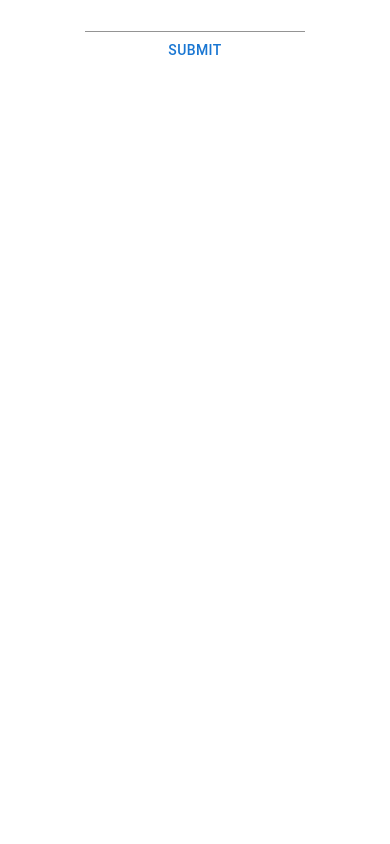
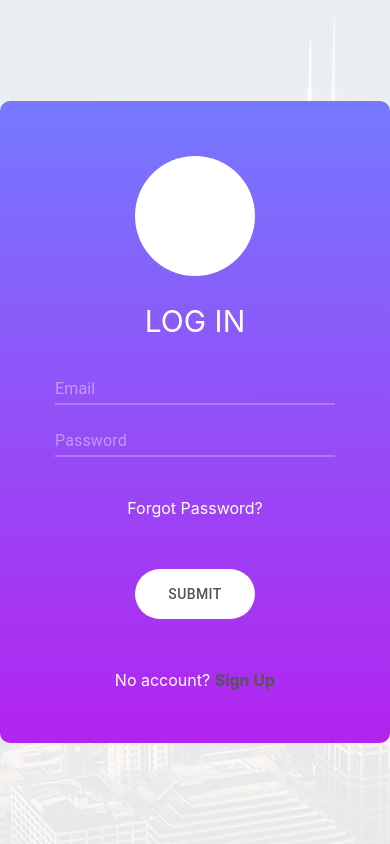
Before and after one commit to Zeinab1/task-managment, a React (Create React App) app: page / in a window 390 px wide. Built offline with nearby package versions, Linux system fonts and the light colour scheme.

Commit message:
login design is completed with responsive

```diff
--- a/package.json
+++ b/package.json
@@ -40,6 +40,7 @@
     "@emotion/styled": "^11.6.0",
     "@hookform/resolvers": "^2.8.3",
     "@mui/material": "^5.2.1",
+    "@mui/styles": "^5.2.2",
     "react-hook-form": "^7.20.4",
     "yup": "^0.32.11"
   }
--- a/public/index.html
+++ b/public/index.html
@@ -10,6 +10,10 @@
       content="Web site created using create-react-app"
     />
     <link rel="apple-touch-icon" href="%PUBLIC_URL%/logo192.png" />
+    <!-- font icon -->
+    <link rel="stylesheet" href="https://cdnjs.cloudflare.com/ajax/libs/material-design-iconic-font/2.2.0/css/material-design-iconic-font.min.css">
+
+    <link rel="stylesheet" href="https://cdnjs.cloudflare.com/ajax/libs/font-awesome/4.7.0/css/font-awesome.min.css">
     <!--
       manifest.json provides metadata used when your web app is installed on a
       user's mobile device or desktop. See https://developers.google.com/web/fundamentals/web-app-manifest/
@@ -24,6 +28,8 @@
       work correctly both with client-side routing and a non-root public URL.
       Learn how to configure a non-root public URL by running `npm run build`.
     -->
+    <link rel="preconnect" href="https://fonts.gstatic.com">
+    <link href="https://fonts.googleapis.com/css2?family=Poppins:wght@300&display=swap" rel="stylesheet">
     <title>React App</title>
   </head>
   <body>
--- a/src/App.css
+++ b/src/App.css
@@ -1,38 +1,2 @@
-.App {
-  text-align: center;
-}
 
-.App-logo {
-  height: 40vmin;
-  pointer-events: none;
-}
-
-@media (prefers-reduced-motion: no-preference) {
-  .App-logo {
-    animation: App-logo-spin infinite 20s linear;
-  }
-}
-
-.App-header {
-  background-color: #282c34;
-  min-height: 100vh;
-  display: flex;
-  flex-direction: column;
-  align-items: center;
-  justify-content: center;
-  font-size: calc(10px + 2vmin);
-  color: white;
-}
-
-.App-link {
-  color: #61dafb;
-}
-
-@keyframes App-logo-spin {
-  from {
-    transform: rotate(0deg);
-  }
-  to {
-    transform: rotate(360deg);
-  }
-}
+/* @import url('https://fonts.googleapis.com/css2?family=Poppins:wght@300&display=swap'); */
--- a/src/App.js
+++ b/src/App.js
@@ -1,5 +1,5 @@
 import './App.css';
-import Login from './components/Login';
+import Login from './pages/Login';
 
 function App() {
   return (
--- /dev/null
+++ b/src/assets/styles/login.js
@@ -0,0 +1,112 @@
+import bgImage from '../images/bg-01.jpg'
+
+const customInputStyle = {
+  container: {
+    backgroundImage: `url(${bgImage})`,
+    width:"100%",
+    minHeight:"100vh",
+
+    display:"flex",
+    justifyContent:"center",
+    alignItems:"center",
+
+    backgroundRepeat: "no-repeat",
+    backgroundPosition: "center",
+    backgroundSize: "cover",
+
+    position:"relative",
+    zIndex:"1",
+
+    "&::before":{
+      content:"''",
+      display:"block",
+      position:"absolute",
+      width:"100%",
+      height:"100%",
+      top:"0",
+      left:"0",
+      zIndex:"-1",
+      backgroundColor: "rgba(255,255,255,0.9)",
+    },
+
+},
+  wrapLogin:{
+    width:"500px",
+    borderRadius:"10px",
+    overflow: "hidden",
+    padding: "55px 55px 37px 55px",
+    margin:"40px 0",
+
+    background:"#9152f8",
+    background: "-webkit-linear-gradient(top, #7579ff, #b224ef)",
+    background: "-o-linear-gradient(top, #7579ff, #b224ef)",
+    background: "-moz-linear-gradient(top, #7579ff, #b224ef)",
+    background: "linear-gradient(top, #7579ff, #b224ef)"
+  },
+
+  loginFormlogo:{
+    fontSize:"60px",
+    width:"120px",
+    height:"120px",
+    backgroundColor:"#fff",
+    borderRadius:"50%",
+    display:"flex",
+    justifyContent:"center",
+    alignItems:"center",
+    margin:"0 auto"
+  },
+  loginFormTitle:{
+    fontWeight:"400",
+    color:"#fff",
+    fontSize:"30px",
+    textTransform: "uppercase",
+    lineHeight:"1.2",
+    textAlign:"center",
+    display:"block",
+    paddingTop:"27px",
+    paddingBottom:"34px"
+  },
+  wrapInput:{
+    marginBottom:"20px",
+  },
+  loginFormBtn:{
+    "&.MuiButton-root":{
+      display:"flex",
+      justifyContent:"center",
+      alignItems:"center",
+      margin:"0 auto",
+      "&:hover":{
+        backgroundColor:"#fff"
+      }
+    },
+    "&.MuiButton-text":{
+      color:"#555555",
+      backgroundColor:"#fff",
+      borderRadius:"25px",
+      padding:"0 25px",
+      height:"50px",
+      minWidth:"120px"
+    }
+
+  },
+  loginFormForget:{
+    color:"#fff",
+    textAlign:"center",
+    paddingTop:"5px",
+    paddingBottom:"35px",
+    cursor:"pointer",
+  },
+  loginFormAccount:{
+    textAlign:"center",
+    color:"#fff",
+    paddingTop:"35px",
+    cursor:"pointer",
+    "& span":{
+      color:"#555555",
+      fontWeight:"bold",
+    }
+  }
+
+  };
+
+  export default customInputStyle;
--- a/src/components/Login.js
+++ /dev/null
@@ -1,53 +0,0 @@
-import React from 'react';
-import { useForm } from "react-hook-form";
-import { InputField } from '../resuableComponent/InputField';
-//@mui/material components
-import { Button} from '@mui/material';
-
-//yup for validation
-import * as Yup from "yup";
-import { yupResolver } from '@hookform/resolvers/yup';
-
-
-const Login = () => {
-
-    const    validationSchema= Yup.object().shape({
-      name: Yup.string().required('Name is required'),
-      fullName: Yup.string().required('fullName is required'),
-
-
-    });
-
-    const {
-        register,
-         handleSubmit,
-         formState: { errors }
-        } = useForm({
-        mode:'onBlur',
-        // defaultValues: {
-        //   name: "",
-        // },
-        resolver: yupResolver(validationSchema)
-
-      });
-
-      const onSubmit = (values) => {
-        console.log("Form Submitted", { values });
-      };
-    return (
-        <div>
-            <form onSubmit={handleSubmit(onSubmit)}>
-                <InputField
-                    id="name"
-                    name="name"
-                    register={register}
-                    error={errors.name}
-                />
-
-                <Button type="submit"> Submit</Button>
-            </form>
-        </div>
-    )
-}
-
-export default Login
--- /dev/null
+++ b/src/pages/Login.js
@@ -0,0 +1,85 @@
+import React from 'react';
+import { useForm } from "react-hook-form";
+import { InputField } from '../resuableComponent/InputField';
+//@mui/material components
+import { Button, Typography , } from '@mui/material';
+import {makeStyles} from '@mui/styles';
+
+//yup for validation
+import * as Yup from "yup";
+import { yupResolver } from '@hookform/resolvers/yup';
+
+//style of page
+import styles from '../assets/styles/login.js';
+//icon
+
+
+
+const useStyles = makeStyles(styles);
+
+const Login = () => {
+
+const classes = useStyles();
+
+    const validationSchema= Yup.object().shape({
+      email: Yup.string().email().required(),
+      password: Yup.string().required('password is required'),
+
+    });
+
+    const {
+        register,
+         handleSubmit,
+         formState: { errors }
+        } = useForm({
+        mode:'onBlur',
+        resolver: yupResolver(validationSchema)
+
+      });
+
+      const onSubmit = (values) => {
+        console.log("Form Submitted", { values });
+      };
+    return (
+        <div className={classes.container}>
+          <div className={classes.wrapLogin}>
+            <form onSubmit={handleSubmit(onSubmit)}>
+              <span className={classes.loginFormlogo}>
+              <i class="zmdi zmdi-landscape"></i>
+              </span>
+              <span className={classes.loginFormTitle} >Log in</span>
+                <div className={classes.wrapInput}>
+                  {/* <i class="zmdi zmdi-account"></i> */}
+                  <InputField
+                      id="email"
+                      name="email"
+                      type="email"
+                      placeholder="Email"
+                      register={register}
+                      error={errors.email}
+                  />
+                  </div>
+                  <div className={classes.wrapInput}>
+                  <InputField
+                      id="password"
+                      name="password"
+                      type="password"
+                      placeholder="Password"
+                      register={register}
+                      error={errors.password}
+                  />
+                  </div>
+                  <div className={classes.loginFormForget}>
+                    <p>Forgot Password?</p>
+                  </div>
+                <Button type="submit" className={classes.loginFormBtn}> Submit</Button>
+                <div className={classes.loginFormAccount}>
+                    <p>No account? <span>Sign Up</span></p>
+                  </div>
+            </form>
+          </div>
+        </div>
+    )
+}
+
+export default Login
--- a/src/resuableComponent/InputField.js
+++ b/src/resuableComponent/InputField.js
@@ -2,29 +2,58 @@
 import { useController } from "react-hook-form";
 //@mui/material components
 import {
-    FormControl,
-    Input
+  TextField
 } from '@mui/material';
+import {makeStyles} from '@mui/styles';
+
+
+const useStyles = makeStyles(()=>({
+  textfieldClass: {
+    '& .MuiInput-input': {
+     '&::-webkit-outer-spin-button, &::-webkit-inner-spin-button': {
+       '-webkit-appearance': 'none',
+     },
+    },
+    "& .css-1x51dt5-MuiInputBase-input-MuiInput-input":{
+      color:"#fff",
+    },
+    "& .MuiInput-underline:before": {
+        borderBottom: "2px solid rgba(255,255,255,0.24)"
+      },
+      "& .MuiInput-underline:hover:not(.Mui-disabled):before": {
+        borderBottom: "2px solid rgba(255,255,255,0.24)"
+      },
+      "& .MuiInput-underline:hover:before": {
+        borderBottom: "2px solid rgba(255,255,255,0.24)"
+      },
+      "& .MuiInput-underline:after": {
+        borderBottom: "2px solid rgba(255,255,255,0.24)"
+      },
+      width:"100%",
+      padding:"0 5px 0 30px"
+   },
+}))
 
 
 
   export const InputField = ({ error ,register, label , id ,name , ...inputProps}) =>{
 
-// how error appear and disappear with changes of custom input
-
-
+    const classes = useStyles();
 
     return (
         <div>
           <label>{label}</label>
-            <Input
+            <TextField
+            variant="standard"
               id={id}
               name={name}
+              label={label}
               {...register(name)}
               {...inputProps}
+              className={classes.textfieldClass}
+              autoComplete='off'
             />
-
-            {error && <p>{error.message}</p>}
+            {error && <p style={{color:"#FFFF00", fontWeight:"400"}}>{error.message}</p>}
         </div>
     );
 }
```
Also changed, not shown: src/assets/images/bg-01.jpg (renamed from src/assets/bg-01.jpg), src/pages/Loginup.js (added), 1 other file (tests, documents, lock files or other folders).
